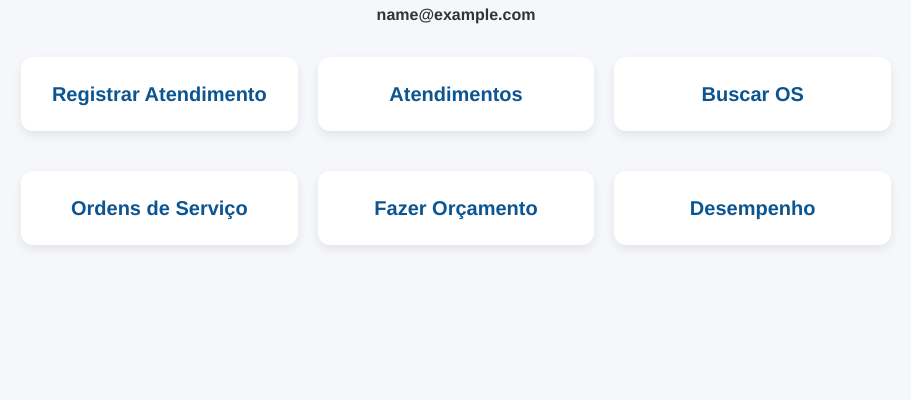
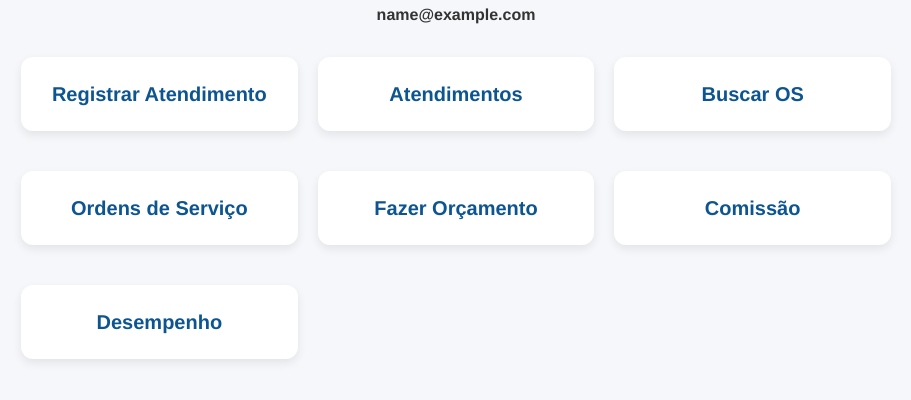
Before and after one commit to VenancioHunter/centralvazamentos, a Flask app: template templates/dashboard.html in a window 1280 px wide. Shown: the part 159-559 px from the top of the page, without its empty margins (184-1095 px from the left). Run offline with Flask 3, Linux system fonts and the light colour scheme; the template is opened without the code that fills it: most values are stand-ins (such as "Sample title", 1, 10 or a date in 2020); some libraries are stand-ins or nearby versions.

Commit message:
Add files via upload

```diff
--- a/templates/dashboard.html
+++ b/templates/dashboard.html
@@ -115,6 +115,10 @@ content %}
       href="{{ url_for('orcamento_client_reparo') }}"
     >
       <h5>Fazer Orçamento</h5>
+    </a>
+
+    <a class="card-presentation" href="{{ url_for('attendance_comissao') }}">
+      <h5>Comissão</h5>
     </a>
 
     <a class="card-presentation" href="{{ url_for('attendance_desempenho') }}">
```
